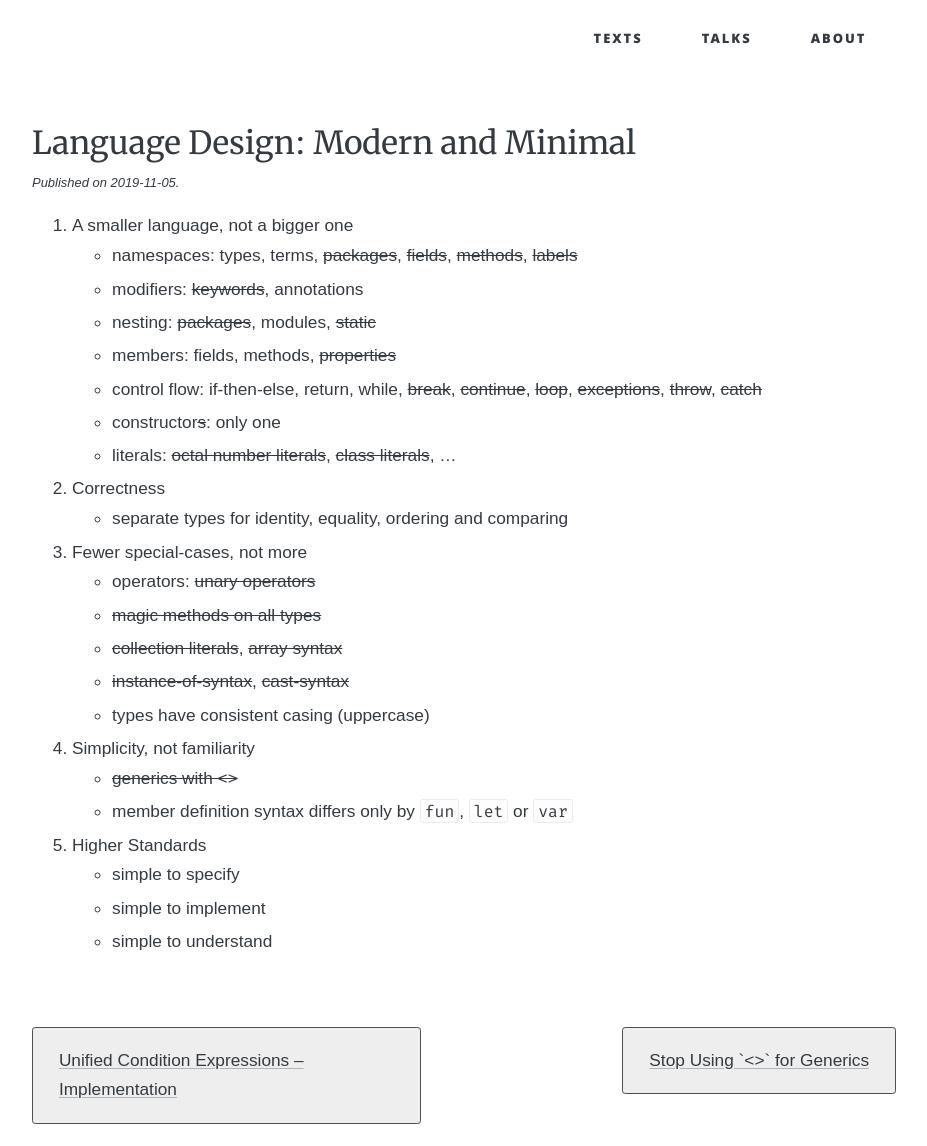
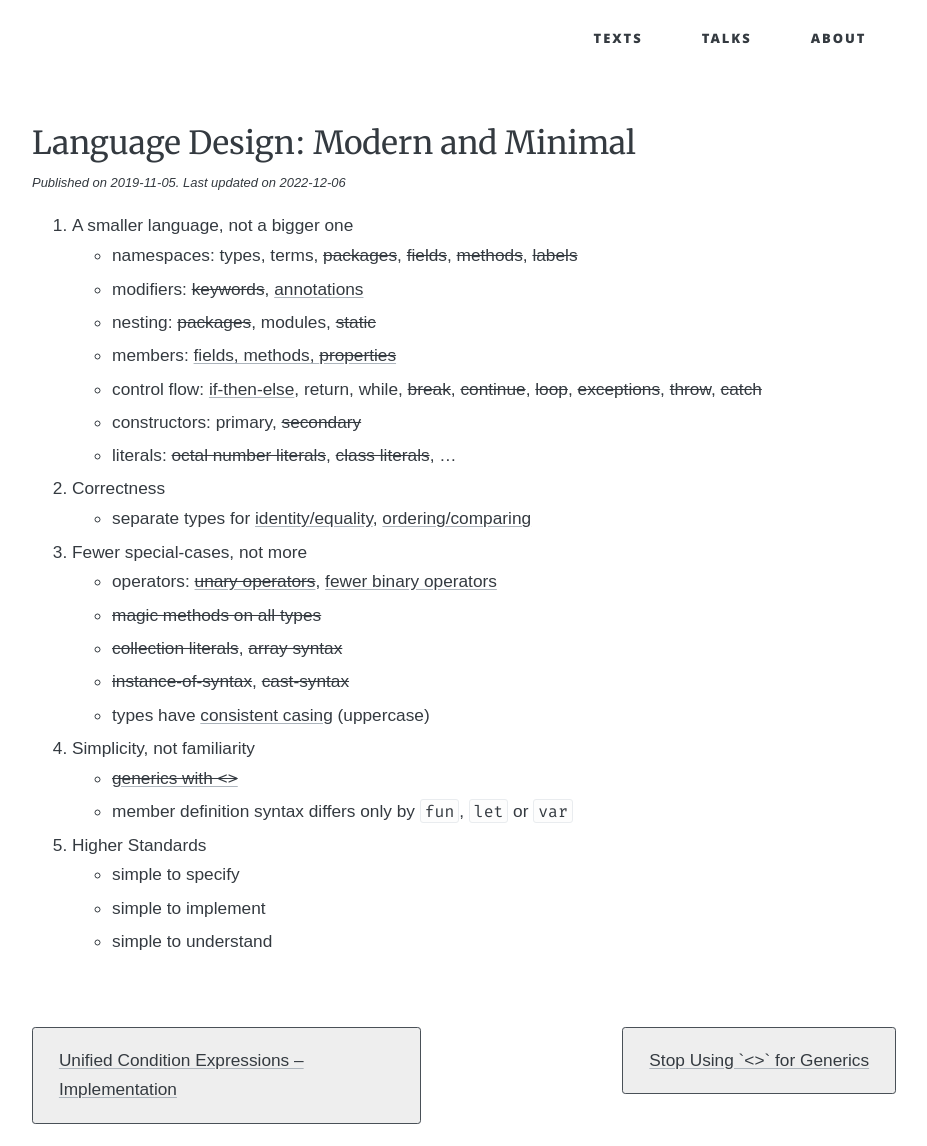
Before and after one commit to soc/soc.me, a Jekyll site: the page built from _languages/modern-minimal.md, in a window 1280 px wide. Shown: the whole page, without its empty margins (176-1103 px from the left). Built offline with Jekyll 4.4.1, drawn with Linux system fonts in a browser that asks for light colours; some web fonts are replaced.

Commit message:
add links to modern & minimal

```diff
--- a/_languages/modern-minimal.md
+++ b/_languages/modern-minimal.md
@@ -1,35 +1,33 @@
 ---
 title:  "Language Design: Modern and Minimal"
-date:   2019-11-05 12:00:00 +0200
+date:   2019-11-05
+update: 2022-12-06
 ---
 
 1. A smaller language, not a bigger one
 - namespaces: types, terms, ~~packages~~, ~~fields~~, ~~methods~~, ~~labels~~
-- modifiers: ~~keywords~~, annotations
+- modifiers: ~~keywords~~, [annotations](annotations-obsolete-modifiers)
 - nesting: ~~packages~~, modules, ~~static~~
-- members: fields, methods, ~~properties~~
-- control flow: if-then-else, return, while, ~~break~~, ~~continue~~, ~~loop~~, ~~exceptions~~, ~~throw~~, ~~catch~~
-- constructor~~s~~: only one
+- members: [fields, methods, ~~properties~~](fields-methods-properties-pick-two)
+- control flow: [if-then-else](unified-condition-expressions), return, while, ~~break~~, ~~continue~~, ~~loop~~, ~~exceptions~~, ~~throw~~, ~~catch~~
+- constructors: primary, ~~secondary~~
 - literals: ~~octal number literals~~, ~~class literals~~, ...
 
 2. Correctness
-- separate types for identity, equality, ordering and comparing
+- separate types for [identity/equality](equality-and-identity-part1), [ordering/comparing](comparing-and-sorting)
 
 3. Fewer special-cases, not more
-- operators: ~~unary operators~~
+- operators: [~~unary operators~~](unary-operators-are-unnecessary), [fewer binary operators](binary-operators-are-overused)
 - ~~magic methods on all types~~
 - ~~collection literals~~, ~~array syntax~~
 - ~~instance-of-syntax~~, ~~cast-syntax~~
-- types have consistent casing (uppercase)
+- types have [consistent casing](against-mixed-cased-type-names) (uppercase)
 
 4. Simplicity, not familiarity
-- ~~generics with <>~~
+- [~~generics with <>~~](stop-using-angle-brackets-for-generics)
 - member definition syntax differs only by `fun`, `let` or `var`
 
 5. Higher Standards
 - simple to specify
 - simple to implement
 - simple to understand
-
-
-<!-- 2. Fewer features, not more. -->
```
